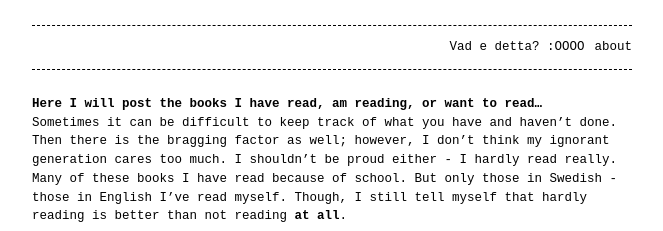
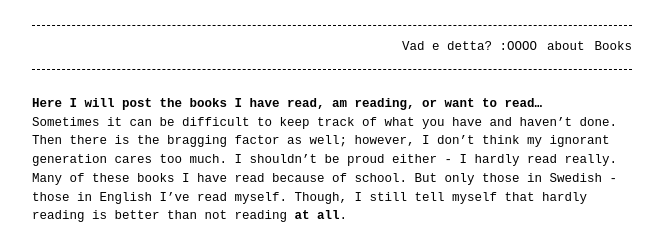
Before and after one commit to ronim-efrin/kitab, a Jekyll site: the page built from books.md, in a window 1280 px wide. Shown: the top 231 px of the page, without its empty margins (308-971 px from the left). Built offline with Jekyll 4.4.1, drawn with Linux system fonts in a browser that asks for light colours.

Commit message:
i forgor

```diff
--- a/_config.yml
+++ b/_config.yml
@@ -5,6 +5,7 @@
 header_pages:
   - index.md
   - about.md
+  - books.md
 
 footer: 'ta mig tillbaka till <a href="https://ronim-efrin.github.io">links-sidan</a>'
 
```
